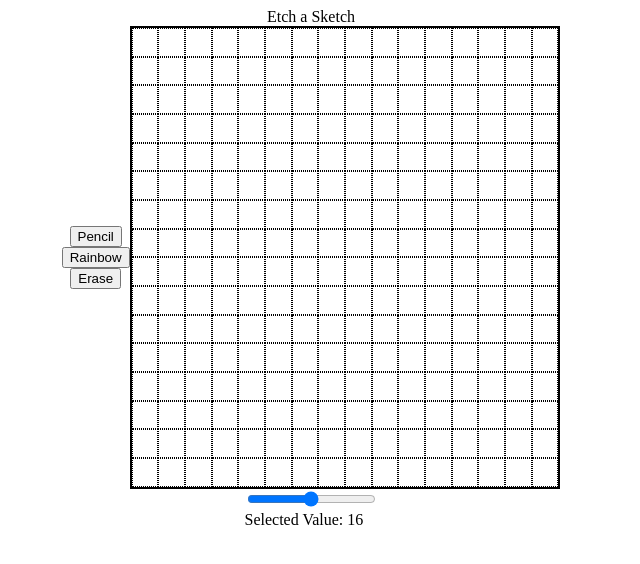
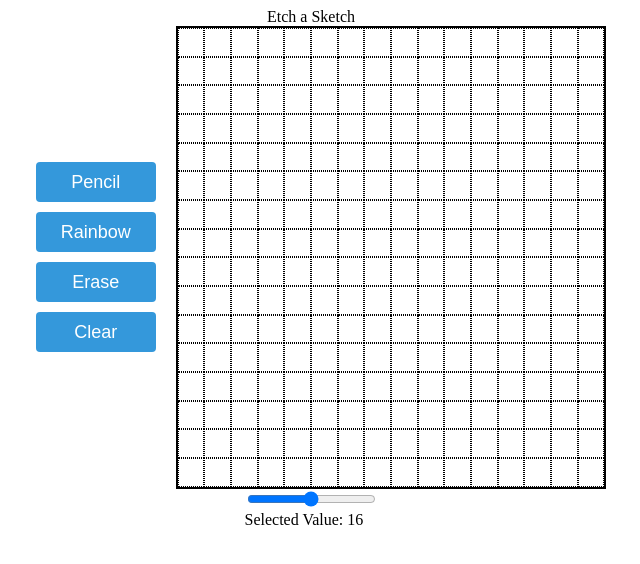
Before and after one commit to sukritaz/etch-a-sketch, a plain HTML site: page index.html in a window 1280 px wide. Shown: the whole page, without its empty margins (329-969 px from the left). Drawn offline with Linux system fonts and the light colour scheme.

Commit message:
Erase option and button styling

```diff
--- a/index.html
+++ b/index.html
@@ -21,6 +21,8 @@
             </button>
             <button id="erase">Erase
             </button>
+            <button id="clear">Clear
+            </button>
         </div>
         <div id="draw-pad"> </div>
     </div>
--- a/script.js
+++ b/script.js
@@ -37,11 +37,14 @@ document.addEventListener('DOMContentLoaded', function () {
         createDrawPad(cellNumber);
     });
 
-    document.getElementById('erase').addEventListener('click', () => {
+    document.getElementById('clear').addEventListener('click', () => {
         while(drawPad.firstChild) {
             drawPad.removeChild(drawPad.firstChild);
         }
         createDrawPad(cellNumber);
+    });
+    document.getElementById('erase').addEventListener('click', () => {
+        drawOption = 'erase';
     });
 
 });
@@ -83,6 +86,9 @@ function createCell(gridWidth) {
                     return `rgb(${red}, ${green}, ${blue})`;
                 })();
                 break;
+            case 'erase':
+                newCell.style.backgroundColor = 'white';
+                break;
             default:
                 newCell.style.backgroundColor = 'black';
                 break;
--- a/styles.css
+++ b/styles.css
@@ -26,6 +26,9 @@ body {
     justify-content: space-between;
     align-items: center;
     flex-direction: column;
+    padding: 10px;
+    margin: 10px;
+    gap: 10px;
 }
 
 .row {
@@ -43,3 +46,19 @@ body {
     border: 1px dotted black;
     flex: 1;
 }
+
+button {
+    width: 120px; /* Adjust the width as needed */
+    height: 40px; /* Adjust the height as needed */
+    background-color: #3498db;
+    color: #fff;
+    padding: 10px 20px;
+    border: none;
+    border-radius: 4px;
+    cursor: pointer;
+    font-size: large;
+}
+
+button:hover {
+    background: linear-gradient(to right, #2980b9, #1f6691);
+}
```
